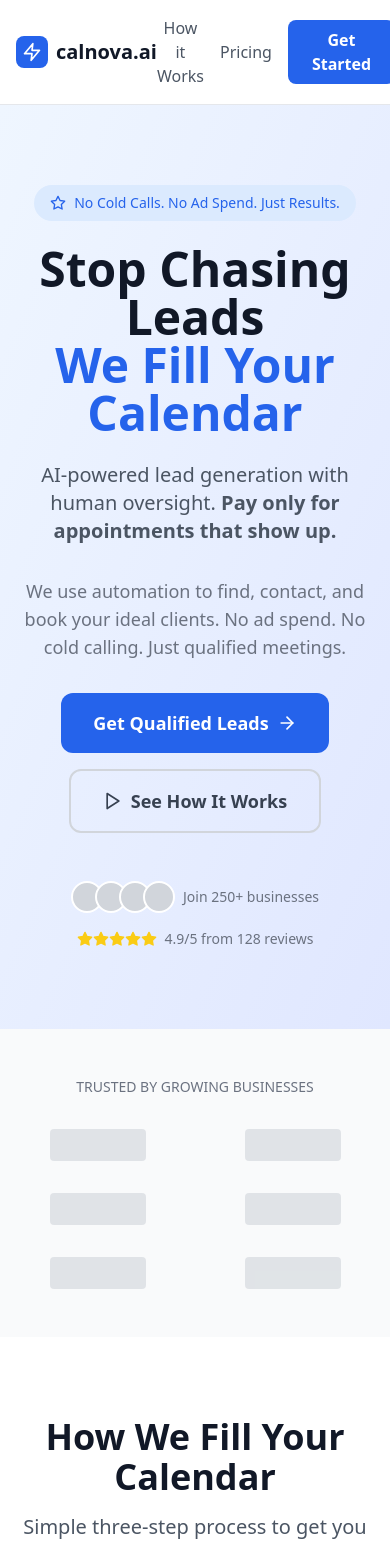
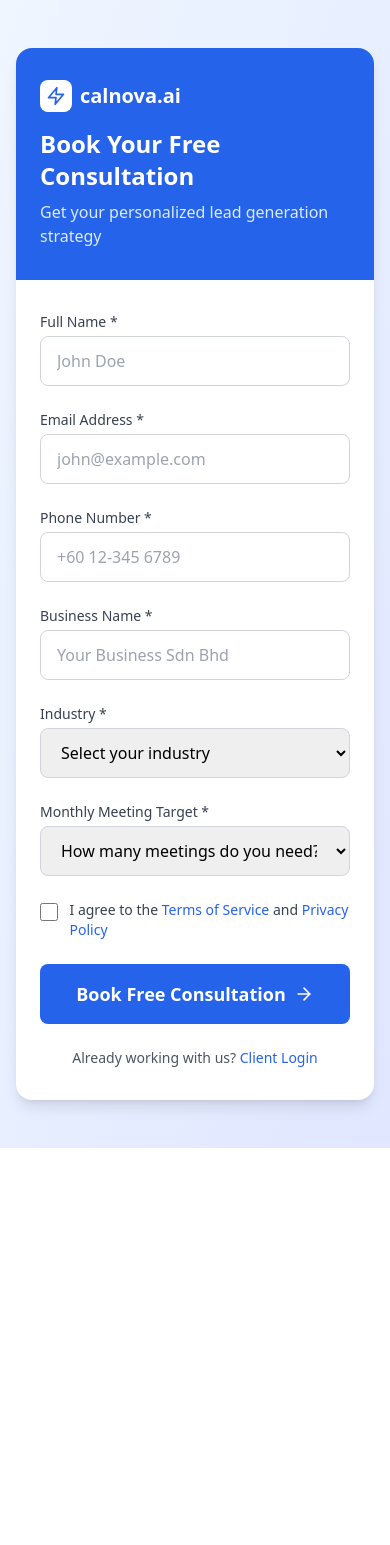
Before and after one commit to dwauto7/ai-receptionist, a Next.js app: page / in a window 390 px wide. Shown: the top 1545 px of the page. After the commit the page ends 1148 px from the top, so only its background shows below. Built offline with nearby package versions, Linux system fonts and the light colour scheme.

Commit message:
Update page.tsx

```diff
--- a/app/page.tsx
+++ b/app/page.tsx
@@ -1,376 +1,251 @@
-'use client'
+'use client';
 
-import { useState } from 'react'
-import { CheckCircle, Users, MessageCircle, Calendar, Target, ArrowRight, Zap, Shield, Star, Play, ChevronRight } from 'lucide-react'
+import { useState } from 'react';
+import Link from 'next/link';
+import { useForm } from 'react-hook-form';
+import { zodResolver } from '@hookform/resolvers/zod';
+import { ArrowRight, Users, Calendar, Zap, CheckCircle, Loader2 } from 'lucide-react';
+import toast, { Toaster } from 'react-hot-toast';
+import { signupSchema, type SignupFormData } from '@/lib/validation';
 
-export default function Home() {
-  const [isLoading, setIsLoading] = useState(false)
+export default function SignupPage() {
+  const [isLoading, setIsLoading] = useState(false);
 
-  const handleGetStarted = () => {
-    setIsLoading(true)
-    setTimeout(() => {
-      setIsLoading(false)
-      // Redirect to signup page
-      window.location.href = '/signup'
-    }, 1000)
+  const {
+    register,
+    handleSubmit,
+    formState: { errors },
+    reset
+  } = useForm<SignupFormData>({
+    resolver: zodResolver(signupSchema)
+  });
+
+  const onSubmit = async (data: SignupFormData) => {
+    setIsLoading(true);
+
+    try {
+      const response = await fetch('/api/contact', {
+        method: 'POST',
+        headers: {
+          'Content-Type': 'application/json',
+        },
+        body: JSON.stringify(data),
+      });
+
+      const result = await response.json();
+
+      if (result.success) {
+        toast.success(result.message);
+        reset(); // Clear form
+      } else {
+        toast.error(result.message);
       }
+    } catch (error) {
+      toast.error('There was an error submitting the form. Please try again.');
+      console.error('Submission error:', error);
+    } finally {
+      setIsLoading(false);
+    }
+  };
 
-  const features = [
-    {
-      icon: <Zap className="h-6 w-6" />,
-      title: "AI-Powered Outreach",
-      description: "Personalized messaging at scale with human approval"
-    },
-    {
-      icon: <Target className="h-6 w-6" />,
-      title: "Precision Targeting",
-      description: "Reach your ideal clients based on industry & behavior"
-    },
-    {
-      icon: <Calendar className="h-6 w-6" />,
-      title: "Automated Booking",
-      description: "Seamless calendar integration for qualified meetings"
-    },
-    {
-      icon: <Shield className="h-6 w-6" />,
-      title: "Human Oversight",
-      description: "Every campaign reviewed by our experts before sending"
-    }
-  ]
+  const industries = [
+    'Technology & SaaS',
+    'Marketing Agency',
+    'Consulting',
+    'Financial Services',
+    'Real Estate',
+    'Healthcare',
+    'Legal Services',
+    'Education',
+    'E-commerce',
+    'Manufacturing',
+    'Other'
+  ];
 
-  const steps = [
-    {
-      number: "01",
-      title: "Define Your Ideal Client",
-      description: "Tell us your target industry, company size, and decision-maker profiles"
-    },
-    {
-      number: "02",
-      title: "AI + Human Outreach",
-      description: "Our AI crafts personalized messages, reviewed by humans before sending"
-    },
-    {
-      number: "03",
-      title: "Qualify & Schedule",
-      description: "Set your criteria, we handle qualification and book meetings directly to your calendar"
-    }
-  ]
+  const leadTargets = [
+    '1-5 meetings per month',
+    '5-10 meetings per month',
+    '10-20 meetings per month',
+    '20+ meetings per month'
+  ];
 
   return (
-    <div className="min-h-screen bg-white">
-      {/* Navigation */}
-      <nav className="bg-white border-b border-gray-200 sticky top-0 z-50">
-        <div className="max-w-7xl mx-auto px-4 sm:px-6 lg:px-8">
-          <div className="flex justify-between items-center py-4">
-            <div className="flex items-center space-x-2">
-              <div className="w-8 h-8 bg-blue-600 rounded-lg flex items-center justify-center">
-                <Zap className="h-5 w-5 text-white" />
+    <div className="min-h-screen bg-gradient-to-br from-blue-50 to-indigo-100 py-12 px-4 sm:px-6 lg:px-8">
+      <Toaster position="top-right" />
+
+      <div className="max-w-4xl mx-auto">
+        <div className="flex flex-col lg:flex-row gap-8">
+          {/* Left Side - Form */}
+          <div className="lg:w-1/2">
+            <div className="bg-white rounded-2xl shadow-lg overflow-hidden">
+              {/* Header */}
+              <div className="bg-blue-600 px-6 py-8">
+                <div className="flex items-center space-x-2 mb-4">
+                  <div className="w-8 h-8 bg-white rounded-lg flex items-center justify-center">
+                    <Zap className="h-5 w-5 text-blue-600" />
                   </div>
-              <span className="text-xl font-bold text-gray-900">calnova.ai</span>
+                  <Link href="/" className="text-white text-xl font-bold">calnova.ai</Link>
                 </div>
-            <div className="flex items-center space-x-4">
-              <button
-                onClick={() => document.getElementById('how-it-works')?.scrollIntoView({ behavior: 'smooth' })}
-                className="text-gray-600 hover:text-gray-900 font-medium"
-              >
-                How it Works
-              </button>
-              <button
-                onClick={() => document.getElementById('pricing')?.scrollIntoView({ behavior: 'smooth' })}
-                className="text-gray-600 hover:text-gray-900 font-medium"
-              >
-                Pricing
-              </button>
-              <button
-                onClick={handleGetStarted}
-                className="bg-blue-600 text-white px-6 py-2 rounded-lg font-semibold hover:bg-blue-700 transition duration-200"
-              >
-                Get Started
-              </button>
-            </div>
-          </div>
-        </div>
-      </nav>
-
-      {/* Hero Section */}
-      <div className="relative bg-gradient-to-br from-blue-50 to-indigo-100">
-        <div className="max-w-7xl mx-auto px-4 sm:px-6 lg:px-8 py-20">
-          <div className="text-center">
-            <div className="inline-flex items-center space-x-2 bg-blue-100 rounded-full px-4 py-2 mb-6">
-              <Star className="h-4 w-4 text-blue-600" />
-              <span className="text-sm font-medium text-blue-600">No Cold Calls. No Ad Spend. Just Results.</span>
+                <h1 className="text-2xl font-bold text-white">Book Your Free Consultation</h1>
+                <p className="mt-2 text-blue-100">Get your personalized lead generation strategy</p>
               </div>
 
-            <h1 className="text-5xl md:text-6xl font-bold text-gray-900 mb-6">
-              Stop Chasing Leads
-              <span className="text-blue-600 block">We Fill Your Calendar</span>
-            </h1>
+              {/* Form */}
+              <form onSubmit={handleSubmit(onSubmit)} className="px-6 py-8 space-y-6">
+                <div>
+                  <label htmlFor="name" className="block text-sm font-medium text-gray-700 mb-1">
+                    Full Name *
+                  </label>
+                  <input
+                    type="text"
+                    id="name"
+                    {...register('name')}
+                    className="w-full px-4 py-3 border border-gray-300 rounded-lg focus:outline-none focus:ring-2 focus:ring-blue-500 focus:border-transparent transition duration-200"
+                    placeholder="John Doe"
+                  />
+                  {errors.name && (
+                    <p className="mt-1 text-sm text-red-600">{errors.name.message}</p>
+                  )}
+                </div>
 
-            <p className="text-xl text-gray-600 mb-8 max-w-3xl mx-auto">
-              AI-powered lead generation with human oversight.
-              <span className="font-semibold"> Pay only for appointments that show up.</span>
-            </p>
+                <div>
+                  <label htmlFor="email" className="block text-sm font-medium text-gray-700 mb-1">
+                    Email Address *
+                  </label>
+                  <input
+                    type="email"
+                    id="email"
+                    {...register('email')}
+                    className="w-full px-4 py-3 border border-gray-300 rounded-lg focus:outline-none focus:ring-2 focus:ring-blue-500 focus:border-transparent transition duration-200"
+                    placeholder="john@example.com"
+                  />
+                  {errors.email && (
+                    <p className="mt-1 text-sm text-red-600">{errors.email.message}</p>
+                  )}
+                </div>
 
-            <p className="text-lg text-gray-500 mb-8 max-w-2xl mx-auto">
-              We use automation to find, contact, and book your ideal clients.
-              No ad spend. No cold calling. Just qualified meetings.
-            </p>
+                <div>
+                  <label htmlFor="phone" className="block text-sm font-medium text-gray-700 mb-1">
+                    Phone Number *
+                  </label>
+                  <input
+                    type="tel"
+                    id="phone"
+                    {...register('phone')}
+                    className="w-full px-4 py-3 border border-gray-300 rounded-lg focus:outline-none focus:ring-2 focus:ring-blue-500 focus:border-transparent transition duration-200"
+                    placeholder="+60 12-345 6789"
+                  />
+                  {errors.phone && (
+                    <p className="mt-1 text-sm text-red-600">{errors.phone.message}</p>
+                  )}
+                </div>
 
-            <div className="flex flex-col sm:flex-row gap-4 justify-center items-center mb-12">
+                <div>
+                  <label htmlFor="business" className="block text-sm font-medium text-gray-700 mb-1">
+                    Business Name *
+                  </label>
+                  <input
+                    type="text"
+                    id="business"
+                    {...register('business')}
+                    className="w-full px-4 py-3 border border-gray-300 rounded-lg focus:outline-none focus:ring-2 focus:ring-blue-500 focus:border-transparent transition duration-200"
+                    placeholder="Your Business Sdn Bhd"
+                  />
+                  {errors.business && (
+                    <p className="mt-1 text-sm text-red-600">{errors.business.message}</p>
+                  )}
+                </div>
+
+                <div>
+                  <label htmlFor="industry" className="block text-sm font-medium text-gray-700 mb-1">
+                    Industry *
+                  </label>
+                  <select
+                    id="industry"
+                    {...register('industry')}
+                    className="w-full px-4 py-3 border border-gray-300 rounded-lg focus:outline-none focus:ring-2 focus:ring-blue-500 focus:border-transparent transition duration-200"
+                  >
+                    <option value="">Select your industry</option>
+                    {industries.map(industry => (
+                      <option key={industry} value={industry}>{industry}</option>
+                    ))}
+                  </select>
+                  {errors.industry && (
+                    <p className="mt-1 text-sm text-red-600">{errors.industry.message}</p>
+                  )}
+                </div>
+
+                <div>
+                  <label htmlFor="monthlyLeads" className="block text-sm font-medium text-gray-700 mb-1">
+                    Monthly Meeting Target *
+                  </label>
+                  <select
+                    id="monthlyLeads"
+                    {...register('monthlyLeads')}
+                    className="w-full px-4 py-3 border border-gray-300 rounded-lg focus:outline-none focus:ring-2 focus:ring-blue-500 focus:border-transparent transition duration-200"
+                  >
+                    <option value="">How many meetings do you need?</option>
+                    {leadTargets.map(target => (
+                      <option key={target} value={target}>{target}</option>
+                    ))}
+                  </select>
+                  {errors.monthlyLeads && (
+                    <p className="mt-1 text-sm text-red-600">{errors.monthlyLeads.message}</p>
+                  )}
+                </div>
+
+                <div className="flex items-start space-x-3">
+                  <input
+                    id="terms"
+                    name="terms"
+                    type="checkbox"
+                    required
+                    className="h-5 w-5 text-blue-600 focus:ring-blue-500 border-gray-300 rounded mt-0.5"
+                  />
+                  <label htmlFor="terms" className="block text-sm text-gray-700">
+                    I agree to the{' '}
+                    <Link href="/terms" className="text-blue-600 hover:text-blue-500 font-medium">
+                      Terms of Service
+                    </Link>{' '}
+                    and{' '}
+                    <Link href="/privacy" className="text-blue-600 hover:text-blue-500 font-medium">
+                      Privacy Policy
+                    </Link>
+                  </label>
+                </div>
+
                 <button
-                onClick={handleGetStarted}
+                  type="submit"
                   disabled={isLoading}
-                className="bg-blue-600 text-white px-8 py-4 rounded-xl font-semibold text-lg hover:bg-blue-700 transition duration-200 inline-flex items-center space-x-2 disabled:opacity-50"
+                  className="w-full bg-blue-600 text-white py-4 px-6 rounded-lg font-semibold text-lg hover:bg-blue-700 focus:outline-none focus:ring-2 focus:ring-blue-500 focus:ring-offset-2 transition duration-200 disabled:opacity-50 disabled:cursor-not-allowed flex items-center justify-center space-x-2"
                 >
                   {isLoading ? (
                     <>
-                    <div className="w-5 h-5 border-2 border-white border-t-transparent rounded-full animate-spin"></div>
-                    <span>Redirecting...</span>
+                      <Loader2 className="h-5 w-5 animate-spin" />
+                      <span>Processing...</span>
                     </>
                   ) : (
                     <>
-                    <span>Get Qualified Leads</span>
+                      <span>Book Free Consultation</span>
                       <ArrowRight className="h-5 w-5" />
                     </>
                   )}
                 </button>
 
-              <button
-                onClick={() => document.getElementById('how-it-works')?.scrollIntoView({ behavior: 'smooth' })}
-                className="border-2 border-gray-300 text-gray-700 px-8 py-4 rounded-xl font-semibold text-lg hover:border-blue-600 hover:text-blue-600 transition duration-200 inline-flex items-center space-x-2"
-              >
-                <Play className="h-5 w-5" />
-                <span>See How It Works</span>
-              </button>
+                <p className="text-center text-sm text-gray-600">
+                  Already working with us?{' '}
+                  <Link href="/login" className="font-medium text-blue-600 hover:text-blue-500">
+                    Client Login
+                  </Link>
+                </p>
+              </form>
+            </div>
           </div>
 
-            {/* Social Proof */}
-            <div className="flex flex-col sm:flex-row items-center justify-center space-y-4 sm:space-y-0 sm:space-x-8 text-sm text-gray-500">
-              <div className="flex items-center space-x-2">
-                <div className="flex -space-x-2">
-                  {[1, 2, 3, 4].map((i) => (
-                    <div key={i} className="w-8 h-8 bg-gray-300 rounded-full border-2 border-white"></div>
-                  ))}
-                </div>
-                <span>Join 250+ businesses</span>
-              </div>
-              <div className="flex items-center space-x-2">
-                <div className="flex items-center">
-                  {[1, 2, 3, 4, 5].map((i) => (
-                    <Star key={i} className="h-4 w-4 text-yellow-400 fill-current" />
-                  ))}
-                </div>
-                <span>4.9/5 from 128 reviews</span>
+          {/* Right Side - Benefits (same as before) */}
+          {/* ... keep the benefits section from previous code ... */}
         </div>
       </div>
     </div>
-        </div>
-      </div>
-
-      {/* Logo Cloud */}
-      <div className="bg-gray-50 py-12">
-        <div className="max-w-7xl mx-auto px-4 sm:px-6 lg:px-8">
-          <p className="text-center text-gray-500 text-sm font-medium mb-8">TRUSTED BY GROWING BUSINESSES</p>
-          <div className="grid grid-cols-2 md:grid-cols-4 lg:grid-cols-6 gap-8 opacity-60">
-            {['Tech', 'Agency', 'Consulting', 'SaaS', 'Finance', 'Health'].map((industry) => (
-              <div key={industry} className="flex items-center justify-center">
-                <div className="h-8 bg-gray-300 rounded w-24"></div>
-              </div>
-            ))}
-          </div>
-        </div>
-      </div>
-
-      {/* How It Works */}
-      <div id="how-it-works" className="py-20 bg-white">
-        <div className="max-w-7xl mx-auto px-4 sm:px-6 lg:px-8">
-          <div className="text-center mb-16">
-            <h2 className="text-4xl font-bold text-gray-900 mb-4">How We Fill Your Calendar</h2>
-            <p className="text-xl text-gray-600 max-w-2xl mx-auto">
-              Simple three-step process to get you qualified meetings
-            </p>
-          </div>
-
-          <div className="grid md:grid-cols-3 gap-8 mb-16">
-            {steps.map((step, index) => (
-              <div key={index} className="text-center">
-                <div className="w-16 h-16 bg-blue-600 rounded-full flex items-center justify-center text-white font-bold text-2xl mx-auto mb-6">
-                  {step.number}
-                </div>
-                <h3 className="text-xl font-semibold mb-4">{step.title}</h3>
-                <p className="text-gray-600">{step.description}</p>
-              </div>
-            ))}
-          </div>
-
-          {/* CTA Card */}
-          <div className="bg-blue-600 rounded-2xl p-8 text-center text-white">
-            <h3 className="text-2xl font-bold mb-4">Ready to Fill Your Pipeline?</h3>
-            <p className="text-blue-100 mb-6 text-lg">Get your first qualified leads this week</p>
-            <button
-              onClick={handleGetStarted}
-              className="bg-white text-blue-600 px-8 py-3 rounded-lg font-semibold hover:bg-gray-100 transition duration-200"
-            >
-              Book Free Consultation
-            </button>
-          </div>
-        </div>
-      </div>
-
-      {/* Features */}
-      <div className="py-20 bg-gray-50">
-        <div className="max-w-7xl mx-auto px-4 sm:px-6 lg:px-8">
-          <div className="text-center mb-16">
-            <h2 className="text-4xl font-bold text-gray-900 mb-4">Why Choose Calnova.ai</h2>
-            <p className="text-xl text-gray-600">The modern way to generate qualified leads</p>
-          </div>
-
-          <div className="grid md:grid-cols-2 lg:grid-cols-4 gap-8">
-            {features.map((feature, index) => (
-              <div key={index} className="bg-white rounded-xl p-6 border border-gray-200 hover:shadow-lg transition duration-200">
-                <div className="w-12 h-12 bg-blue-100 rounded-lg flex items-center justify-center text-blue-600 mb-4">
-                  {feature.icon}
-                </div>
-                <h3 className="font-semibold text-lg mb-2">{feature.title}</h3>
-                <p className="text-gray-600 text-sm">{feature.description}</p>
-              </div>
-            ))}
-          </div>
-        </div>
-      </div>
-
-      {/* Pricing Section */}
-      <div id="pricing" className="py-20 bg-white">
-        <div className="max-w-7xl mx-auto px-4 sm:px-6 lg:px-8">
-          <div className="text-center mb-16">
-            <h2 className="text-4xl font-bold text-gray-900 mb-4">Simple, Transparent Pricing</h2>
-            <p className="text-xl text-gray-600">Pay only for results that matter</p>
-          </div>
-
-          <div className="grid md:grid-cols-2 gap-8 max-w-4xl mx-auto">
-            {/* Starter Plan */}
-            <div className="border border-gray-200 rounded-2xl p-8 hover:shadow-lg transition duration-200">
-              <div className="mb-6">
-                <h3 className="text-2xl font-bold text-gray-900 mb-2">Starter</h3>
-                <p className="text-gray-600">Perfect for testing the waters</p>
-              </div>
-
-              <div className="mb-6">
-                <div className="flex items-baseline mb-2">
-                  <span className="text-4xl font-bold text-gray-900">RM5,000</span>
-                  <span className="text-gray-500 ml-2">/month</span>
-                </div>
-                <p className="text-sm text-gray-500">Limited time offer</p>
-              </div>
-
-              <ul className="space-y-3 mb-8">
-                {['5 qualified meetings/month', 'AI + human outreach', 'Basic targeting', 'Email support'].map((item, index) => (
-                  <li key={index} className="flex items-center">
-                    <CheckCircle className="h-5 w-5 text-green-500 mr-3" />
-                    <span className="text-gray-600">{item}</span>
-                  </li>
-                ))}
-              </ul>
-
-              <button
-                onClick={handleGetStarted}
-                className="w-full bg-blue-600 text-white py-3 rounded-lg font-semibold hover:bg-blue-700 transition duration-200"
-              >
-                Get Started
-              </button>
-            </div>
-
-            {/* Professional Plan */}
-            <div className="border-2 border-blue-600 rounded-2xl p-8 relative bg-blue-50 hover:shadow-lg transition duration-200">
-              <div className="absolute top-0 right-0 bg-blue-600 text-white px-4 py-1 rounded-bl-lg rounded-tr-xl text-sm font-semibold">
-                MOST POPULAR
-              </div>
-
-              <div className="mb-6">
-                <h3 className="text-2xl font-bold text-gray-900 mb-2">Professional</h3>
-                <p className="text-gray-600">For growing businesses</p>
-              </div>
-
-              <div className="mb-6">
-                <div className="flex items-baseline mb-2">
-                  <span className="text-4xl font-bold text-gray-900">RM8,000</span>
-                  <span className="text-gray-500 ml-2">/month</span>
-                </div>
-                <p className="text-sm text-gray-500">Best value</p>
-              </div>
-
-              <ul className="space-y-3 mb-8">
-                {['15 qualified meetings/month', 'Advanced AI targeting', 'Multi-channel outreach', 'Priority support', 'Custom qualification'].map((item, index) => (
-                  <li key={index} className="flex items-center">
-                    <CheckCircle className="h-5 w-5 text-green-500 mr-3" />
-                    <span className="text-gray-600">{item}</span>
-                  </li>
-                ))}
-              </ul>
-
-              <button
-                onClick={handleGetStarted}
-                className="w-full bg-blue-600 text-white py-3 rounded-lg font-semibold hover:bg-blue-700 transition duration-200"
-              >
-                Get Started
-              </button>
-            </div>
-          </div>
-
-          {/* Enterprise Note */}
-          <div className="text-center mt-8">
-            <p className="text-gray-600">
-              Need custom solutions?{' '}
-              <button
-                onClick={handleGetStarted}
-                className="text-blue-600 hover:text-blue-700 font-semibold"
-              >
-                Contact us for enterprise pricing
-              </button>
-            </p>
-          </div>
-        </div>
-      </div>
-
-      {/* Final CTA */}
-      <div className="bg-gray-900 py-20">
-        <div className="max-w-4xl mx-auto text-center px-4 sm:px-6 lg:px-8">
-          <h2 className="text-4xl font-bold text-white mb-4">
-            Ready to Stop Chasing Leads?
-          </h2>
-          <p className="text-xl text-gray-300 mb-8">
-            Join businesses getting qualified meetings with our AI-powered approach.
-          </p>
-
-          <div className="flex flex-col sm:flex-row gap-4 justify-center">
-            <button
-              onClick={handleGetStarted}
-              className="bg-blue-600 text-white px-8 py-4 rounded-xl font-semibold text-lg hover:bg-blue-700 transition duration-200"
-            >
-              Book Free Consultation
-            </button>
-            <button className="border-2 border-white text-white px-8 py-4 rounded-xl font-semibold text-lg hover:bg-white hover:text-gray-900 transition duration-200">
-              View Case Studies
-            </button>
-          </div>
-        </div>
-      </div>
-
-      {/* Footer */}
-      <footer className="bg-gray-800 text-white py-12">
-        <div className="max-w-7xl mx-auto px-4 sm:px-6 lg:px-8">
-          <div className="text-center">
-            <div className="flex items-center justify-center space-x-2 mb-4">
-              <div className="w-8 h-8 bg-blue-600 rounded-lg flex items-center justify-center">
-                <Zap className="h-5 w-5 text-white" />
-              </div>
-              <span className="text-xl font-bold">calnova.ai</span>
-            </div>
-            <p className="text-gray-400 mb-2">AI-powered lead generation that actually works</p>
-            <p className="text-gray-400">&copy; 2024 Calnova AI. All rights reserved.</p>
-          </div>
-        </div>
-      </footer>
-    </div>
-  )
+  );
 }
```
Lines whose indentation alone changed are shown as unchanged.
